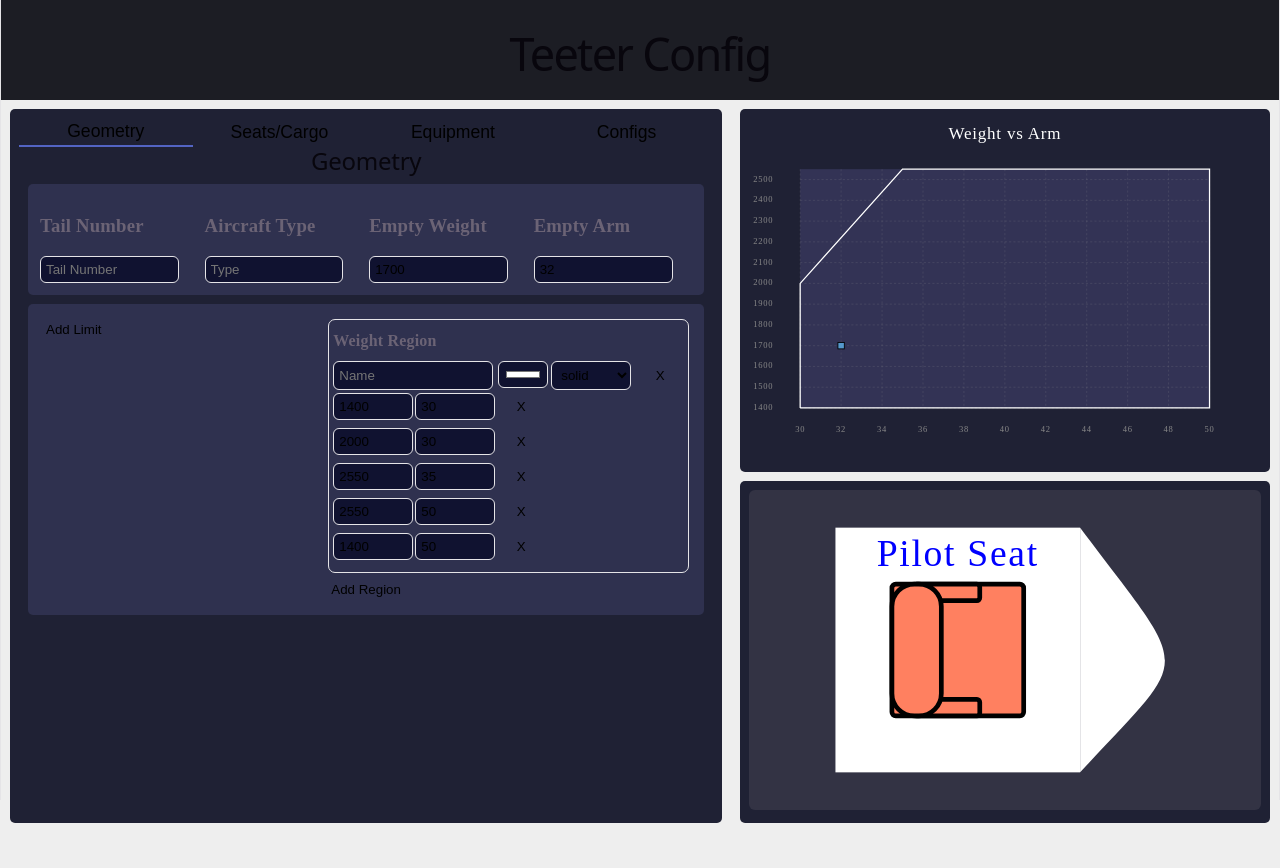
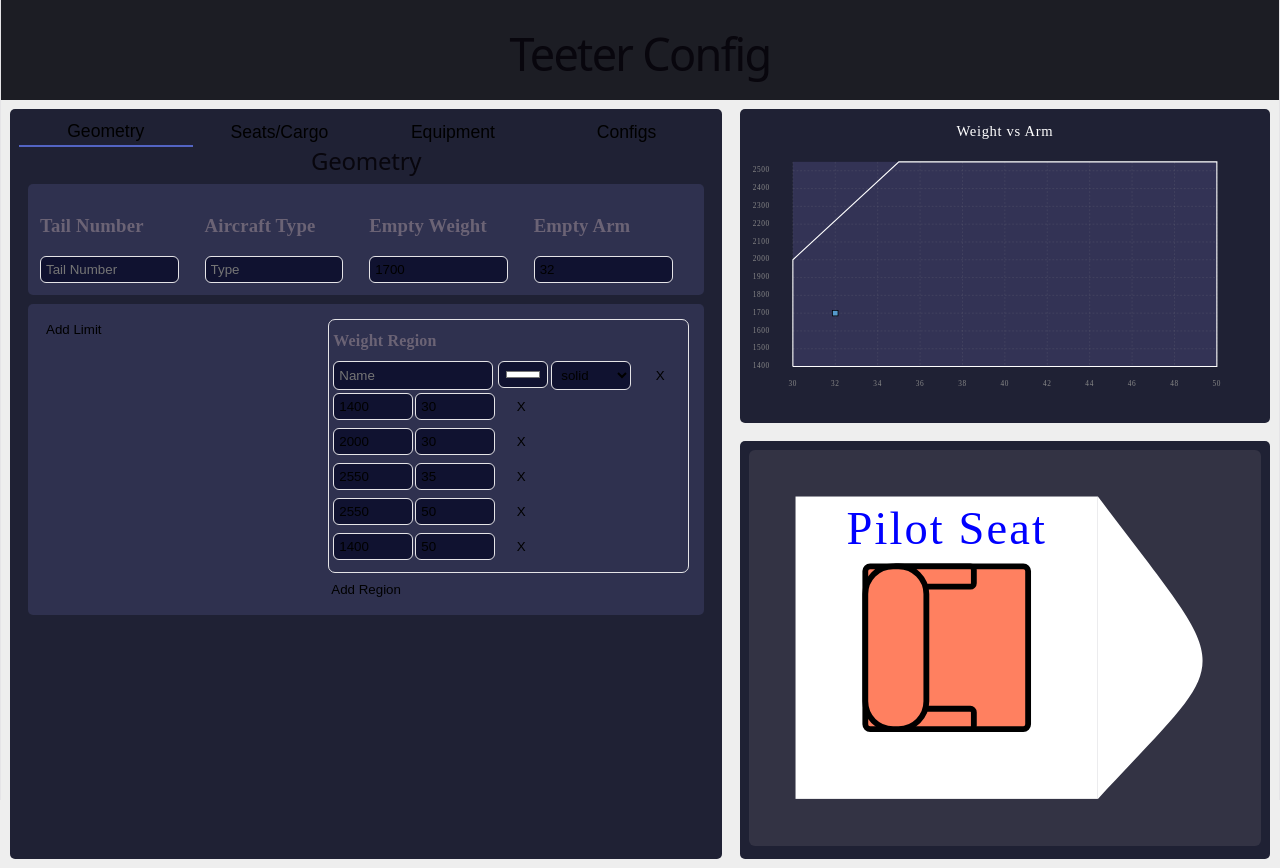
Before and after one commit to avtac/balance, a React (Vite) app: page / in a window 1280 px wide. Before the commit the page ends 832 px from the top, so only its background shows below. Built offline with nearby package versions, Linux system fonts and the light colour scheme.

Commit message:
Restyle to fix right panel layout

```diff
--- a/src/App.css
+++ b/src/App.css
@@ -4,3 +4,8 @@
   display: flex;
   flex-direction: column;
 }
+
+#rightPanel {
+  display: flex;
+  flex-direction: column;
+}
--- a/src/Diagram.css
+++ b/src/Diagram.css
@@ -1,6 +1,4 @@
 #diagram {
-  width: 100%;
-  height: 320px;
   background: #334;
   border-radius: 6px;
 }
--- a/src/Graph.css
+++ b/src/Graph.css
@@ -1,4 +1,3 @@
 svg {
   margin: auto;
-  /* height: 33rem; */
 }
--- a/src/Graph.tsx
+++ b/src/Graph.tsx
@@ -2,7 +2,7 @@ import { useRef } from 'react';
 import './Graph.css'
 import type { regionPointT, regionT, weightLimitT } from './Types';
 
-let width = 120;
+let width = 140;
 let height = 80;
 let padding = 12;
 
```
